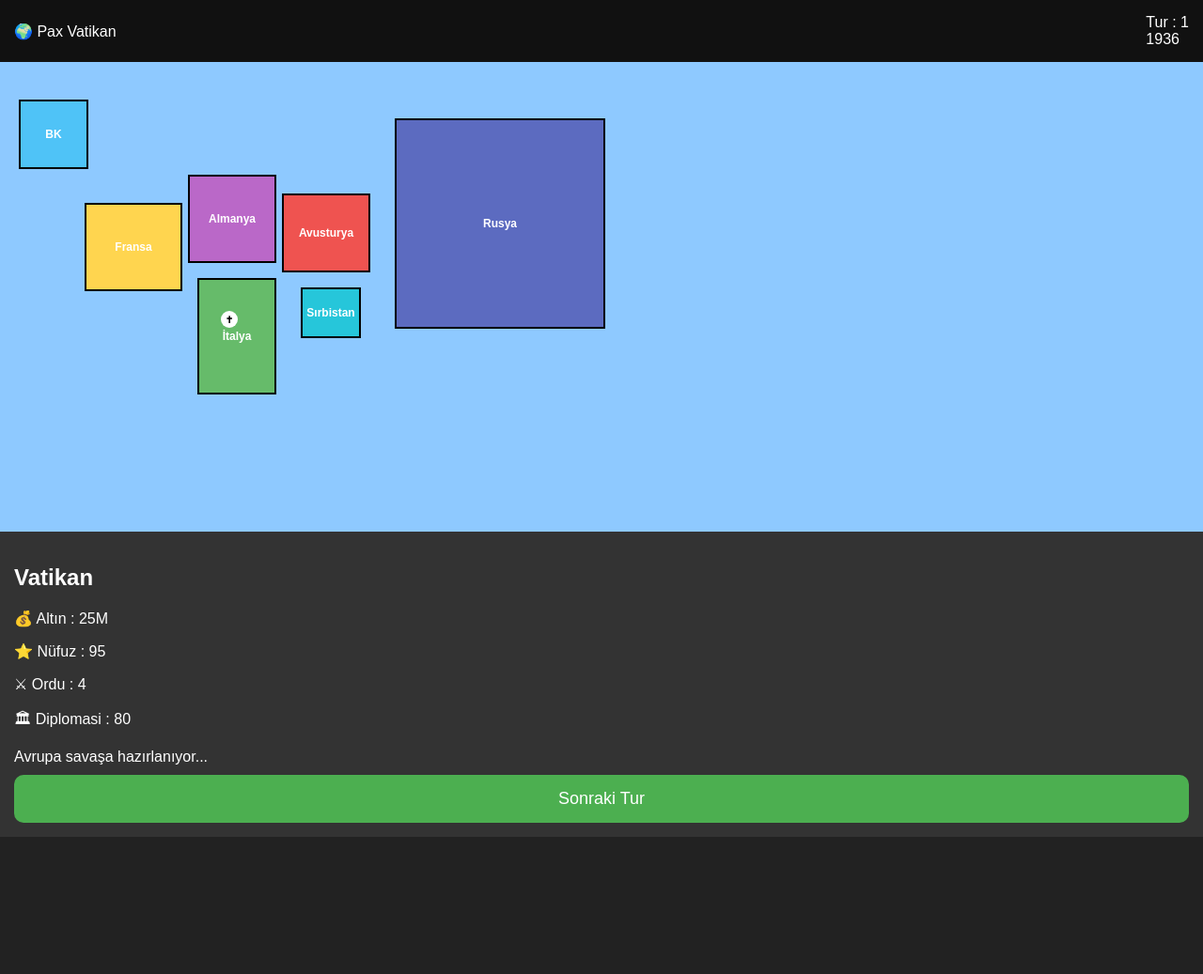
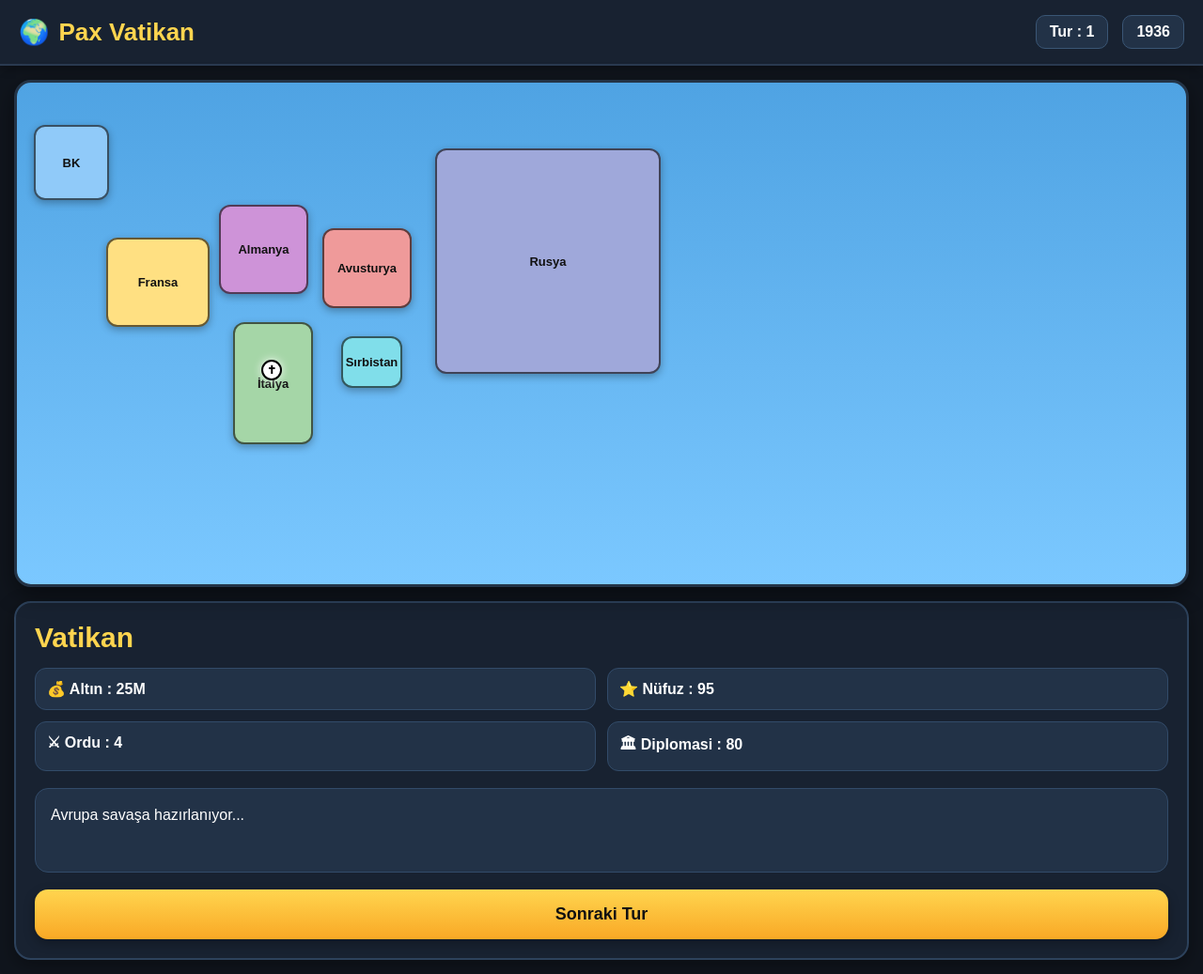
Before and after one commit to h78vy7cvk7-prog/Pax-hiss, a plain HTML site: page index.html in a window 1280 px wide. Shown: the whole page at 94% size. Before the commit the page ends 891 px from the top, so only its background shows below. Drawn offline with Linux system fonts and the light colour scheme.

Commit message:
Update style.css

```diff
--- a/style.css
+++ b/style.css
@@ -1,28 +1,67 @@
-body{
+*{
 margin:0;
-font-family:Arial,sans-serif;
-background:#222;
-color:white;
+padding:0;
+box-sizing:border-box;
 }
 
-header{
-background:#111;
-padding:15px;
+body{
+font-family:Arial, sans-serif;
+background:#10151d;
+color:white;
+min-height:100vh;
+}
+
+#topbar{
+height:70px;
+background:#182231;
 display:flex;
 justify-content:space-between;
 align-items:center;
+padding:0 20px;
+border-bottom:2px solid #2a3a50;
+box-shadow:0 2px 10px rgba(0,0,0,0.4);
+}
+
+.logo{
+font-size:26px;
+font-weight:bold;
+display:flex;
+align-items:center;
+gap:10px;
+}
+
+.logo span{
+color:#ffd54f;
+}
+
+.gameinfo{
+display:flex;
+gap:15px;
+}
+
+.gameinfo div{
+background:#223247;
+padding:8px 14px;
+border-radius:10px;
+font-weight:bold;
+border:1px solid #3a5675;
 }
 
 #game{
 display:flex;
 flex-direction:column;
+gap:15px;
+padding:15px;
 }
 
 #map{
 position:relative;
-height:500px;
-background:#8ec9ff;
+height:540px;
+background:linear-gradient(#4fa3e3,#7bc8ff);
+border-radius:18px;
 overflow:hidden;
+border:3px solid #243447;
+box-shadow:0 8px 25px rgba(0,0,0,0.45);
 }
 
 .country{
@@ -30,97 +69,179 @@ position:absolute;
 display:flex;
 justify-content:center;
 align-items:center;
-border:2px solid black;
-font-size:12px;
+border:2px solid rgba(0,0,0,0.6);
+font-size:13px;
 font-weight:bold;
 cursor:pointer;
+transition:0.2s;
+border-radius:12px;
+color:#111;
+box-shadow:0 3px 8px rgba(0,0,0,0.3);
+}
+
+.country:hover{
+transform:scale(1.07);
+filter:brightness(1.08);
+z-index:10;
 }
 
 .uk{
-left:20px;
-top:40px;
-width:70px;
-height:70px;
-background:#4fc3f7;
+left:18px;
+top:45px;
+width:80px;
+height:80px;
+background:#90caf9;
 }
 
 .france{
-left:90px;
-top:150px;
-width:100px;
-height:90px;
-background:#ffd54f;
+left:95px;
+top:165px;
+width:110px;
+height:95px;
+background:#ffe082;
 }
 
 .germany{
-left:200px;
-top:120px;
-width:90px;
-height:90px;
-background:#ba68c8;
+left:215px;
+top:130px;
+width:95px;
+height:95px;
+background:#ce93d8;
 }
 
 .austria{
-left:300px;
-top:140px;
-width:90px;
-height:80px;
-background:#ef5350;
+left:325px;
+top:155px;
+width:95px;
+height:85px;
+background:#ef9a9a;
 }
 
 .italy{
-left:210px;
-top:230px;
-width:80px;
-height:120px;
-background:#66bb6a;
+left:230px;
+top:255px;
+width:85px;
+height:130px;
+background:#a5d6a7;
 }
 
 .serbia{
-left:320px;
-top:240px;
-width:60px;
-height:50px;
-background:#26c6da;
+left:345px;
+top:270px;
+width:65px;
+height:55px;
+background:#80deea;
 }
 
 .russia{
-left:420px;
-top:60px;
-width:220px;
-height:220px;
-background:#5c6bc0;
+left:445px;
+top:70px;
+width:240px;
+height:240px;
+background:#9fa8da;
 }
 
 #vatican{
 position:absolute;
-left:235px;
-top:265px;
-width:18px;
-height:18px;
+left:260px;
+top:295px;
+width:22px;
+height:22px;
 border-radius:50%;
 background:white;
 color:black;
 display:flex;
 justify-content:center;
 align-items:center;
-font-size:10px;
+font-size:12px;
 font-weight:bold;
 cursor:pointer;
+border:2px solid black;
+box-shadow:0 0 10px rgba(255,255,255,0.9);
+transition:0.2s;
+}
+
+#vatican:hover{
+transform:scale(1.2);
 }
 
 #panel{
-padding:15px;
-background:#333;
+background:#182231;
+border-radius:18px;
+padding:20px;
+border:2px solid #2d425c;
+box-shadow:0 6px 20px rgba(0,0,0,0.35);
 }
 
-button{
+#countryName{
+font-size:30px;
+margin-bottom:15px;
+color:#ffd54f;
+}
+
+.stats{
+display:grid;
+grid-template-columns:1fr 1fr;
+gap:12px;
+margin-bottom:18px;
+}
+
+.stats p{
+background:#223247;
+padding:12px;
+border-radius:12px;
+font-weight:bold;
+border:1px solid #324b69;
+}
+
+#info{
+background:#223247;
+padding:16px;
+border-radius:14px;
+line-height:1.5;
+min-height:90px;
+margin-bottom:18px;
+border:1px solid #324b69;
+}
+
+.buttons button{
 width:100%;
-padding:15px;
+padding:16px;
 font-size:18px;
-margin-top:10px;
+font-weight:bold;
 border:none;
-background:#4caf50;
-color:white;
-border-radius:10px;
+border-radius:14px;
+cursor:pointer;
+background:linear-gradient(#ffd54f,#f9a825);
+color:#111;
+transition:0.2s;
+box-shadow:0 4px 12px rgba(0,0,0,0.3);
 }
+
+.buttons button:hover{
+transform:translateY(-2px);
+filter:brightness(1.05);
+}
+
+@media (max-width:700px){
+
+#map{
+height:460px;
+}
+
+.russia{
+width:180px;
+height:180px;
+left:360px;
+top:90px;
+}
+
+.stats{
+grid-template-columns:1fr;
+}
+
+.logo{
+font-size:22px;
+}
+
+}
```
